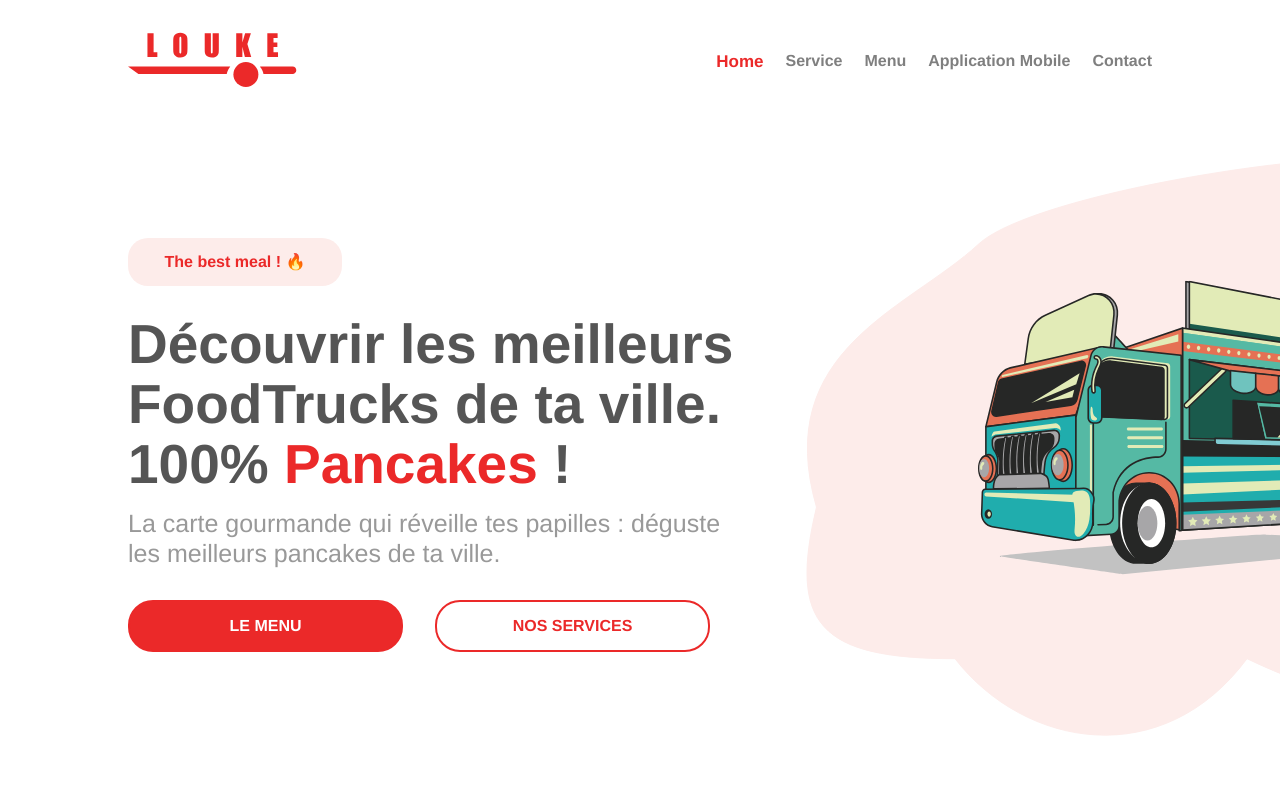
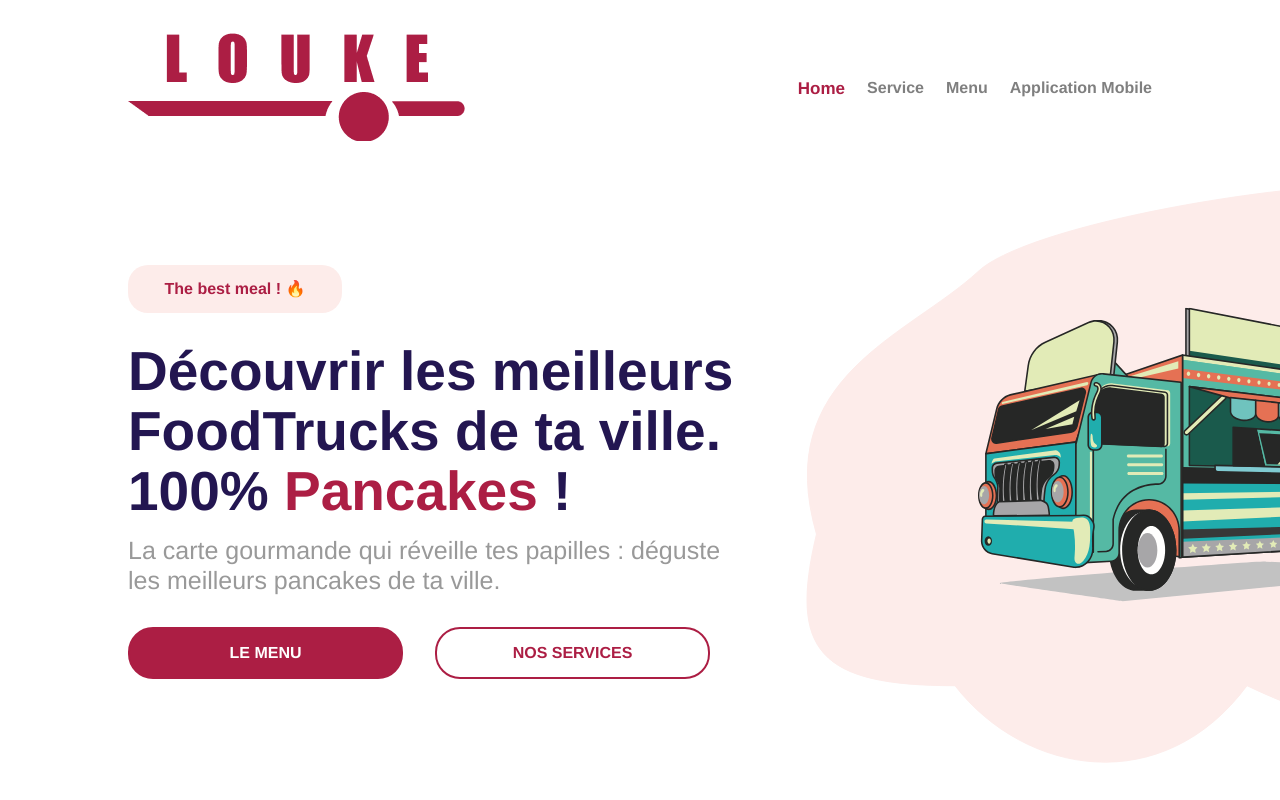
Before and after one commit to anthonylegrand/Louke, a React (Create React App) app: page / in a window 1280 px wide. Shown: the top 800 px of the page. Built offline with nearby package versions, Linux system fonts and the light colour scheme.

Commit message:
Adapt Design

```diff
--- a/src/component/MenuArticle.js
+++ b/src/component/MenuArticle.js
@@ -23,7 +23,6 @@ const customStyles = {
 Modal.setAppElement('#root')
 
 function MenuArticle({ pancake, menuFilter }) {
-  let subtitle
   const { id, image, title, weight, price, recipe, filter } = pancake
 
   const [modalIsOpen, setIsOpen] = React.useState(false)
@@ -50,11 +49,6 @@ function MenuArticle({ pancake, menuFilter }) {
     setIsOpen(false)
   }
 
-  function afterOpenModal() {
-    // references are now sync'd and can be accessed.
-    subtitle.style.color = '#f00'
-  }
-
   return (
     <article
       className={'pancake-box flex f-col jc-space-between ai-center' + (isActive ? ' active' : '')}
@@ -68,17 +62,9 @@ function MenuArticle({ pancake, menuFilter }) {
       <h3>{price}</h3>
       <button onClick={openModal}>Informations</button>
 
-      <Modal
-        isOpen={modalIsOpen}
-        onAfterOpen={afterOpenModal}
-        onRequestClose={closeModal}
-        style={customStyles}
-        contentLabel="Example Modal"
-      >
+      <Modal isOpen={modalIsOpen} onRequestClose={closeModal} style={customStyles} contentLabel="Example Modal">
         <div className="modal-content">
-          <h2 className="modal-title" ref={(_subtitle) => (subtitle = _subtitle)}>
-            {title}
-          </h2>
+          <h2 className="modal-title">{title}</h2>
           <img src={image} alt="pancakes icon" />
           <hr className="separator" />
           <div>
--- a/src/component/Navbar.js
+++ b/src/component/Navbar.js
@@ -1,11 +1,11 @@
-import Logo_svg from './../img/logo.svg'
+import Logo from './../img/logo.png'
 import './../css/Navbar.css'
 
 function Navbar(props) {
   return (
     <div className="navbar page-padding flex f-row jc-space-between ai-center">
       <a href="/">
-        <img src={Logo_svg} alt="Looke logo" />
+        <img src={Logo} alt="Looke logo" />
       </a>
 
       <ul className="flex f-row">
@@ -21,9 +21,6 @@ function Navbar(props) {
         <a href="#Application_Mobile">
           <li>Application Mobile</li>
         </a>
-        <a href="#Contact">
-          <li>Contact</li>
-        </a>
       </ul>
     </div>
   )
--- a/src/css/App.css
+++ b/src/css/App.css
@@ -1,10 +1,10 @@
 :root {
   --background-color: #fff;
-  --main-color: #EB2929;
+  --main-color: #AC1E44;
   --secondary-color: #FDECEA;
 
   --title-text-color: #555555;
-  --main-text-color: #000000;
+  --main-text-color: #231651;
   --secondary-text-color: #999999;
 
   --navbar-text-color: #7F7F7F;
@@ -26,7 +26,7 @@ body::-webkit-scrollbar {
 h2, .page-title{
     font-size: 22px;
     line-height: 20px;
-    color: var(--title-text-color);
+    color: var(--main-text-color);
     font-weight: bold;
 }
 h3, .main-text{
--- a/src/css/MenuArticle.css
+++ b/src/css/MenuArticle.css
@@ -1,5 +1,5 @@
 .separator {
-  background-color: #000000;
+  background-color: var(--main-text-color);
   border: none;
   height: 2px;
   width: 20%;
@@ -14,6 +14,7 @@
 
 .modal-title {
   margin: 30px 0;
+  color: var(--main-color);
 }
 
 .modal-description {
@@ -22,7 +23,7 @@
 }
 
 .modal-close-button {
-  background-color: #EB2929;
+  background-color: var(--main-color);
   border: none;
   color: #ffffff;
   cursor: pointer;
```
Also changed, not shown: src/img/logo.png (added).
